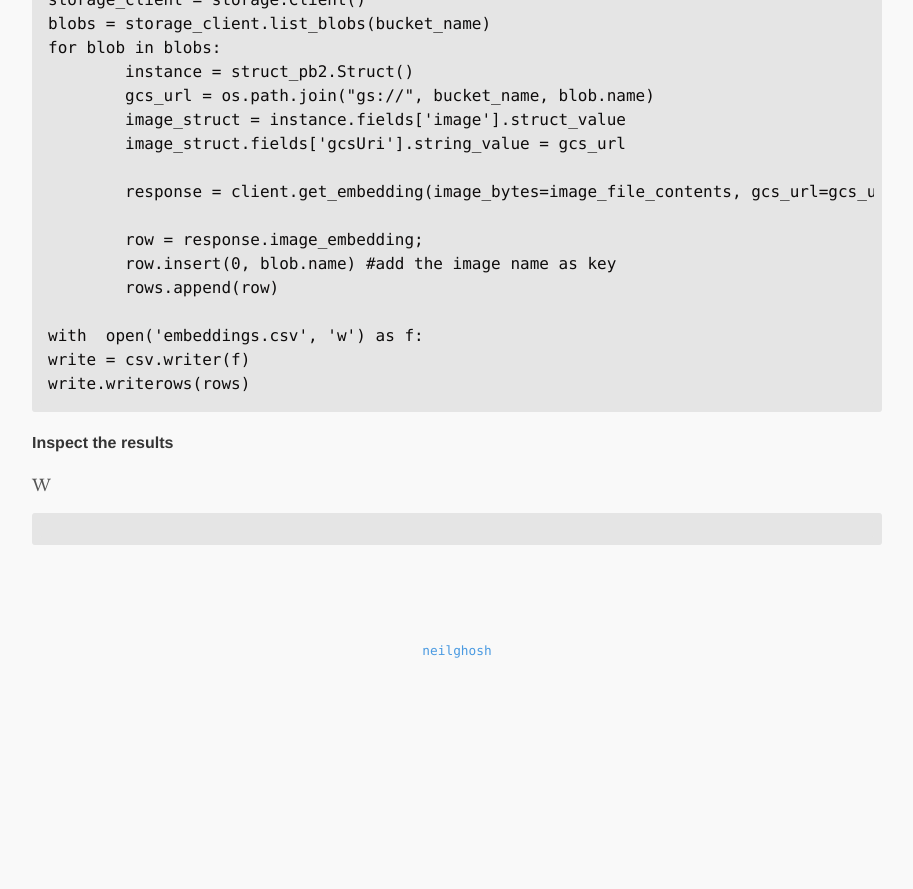
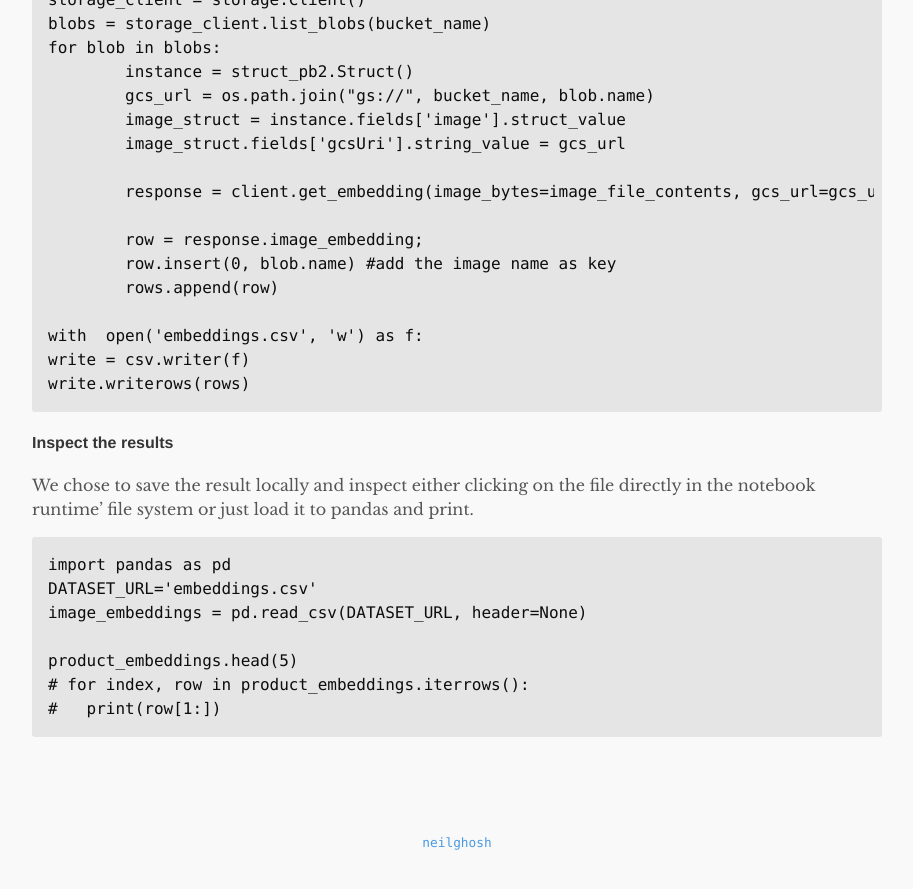
Before and after one commit to neilghosh/neilghosh.github.io, a Jekyll site: the page built from _posts/2023/2023-12-02-embeddings-prediction-using-vertext-ai-and-vector-database.md.md, in a window 1280 px wide and 900 px high, scrolled down 3085 px. Shown: the top 889 px of the window, without its empty margins (183-1096 px from the left). Built offline with Jekyll 4.4.1, drawn with Linux system fonts in a browser that asks for light colours; before the commit the page ends 3793 px from its top, so only the background shows below that.

Commit message:
_posts/2023/2023-12-02-embeddings-prediction-using-vertext-ai-and-vector-database.md.md updated from https://stackedit.io/

````diff
--- a/_posts/2023/2023-12-02-embeddings-prediction-using-vertext-ai-and-vector-database.md.md
+++ b/_posts/2023/2023-12-02-embeddings-prediction-using-vertext-ai-and-vector-database.md.md
@@ -111,10 +111,17 @@ write.writerows(rows)
 ```
 
 #### Inspect the results
-W
+We chose to save the result locally and inspect either clicking on the file directly in the notebook runtime' file system or just load it to pandas and print.
 ```
+import pandas as pd
+DATASET_URL='embeddings.csv'
+image_embeddings = pd.read_csv(DATASET_URL, header=None)
+
+product_embeddings.head(5)
+# for index, row in product_embeddings.iterrows():
+#   print(row[1:])
 ```
 <!--stackedit_data:
-eyJoaXN0b3J5IjpbLTgyNTYwMjY4MSwtMTExMjg3MjY5NSwxOT
-kyNzQ5MDE3LDc2MTgxMDAwNF19
+eyJoaXN0b3J5IjpbNjU2ODM0MDQ4LC0xMTEyODcyNjk1LDE5OT
+I3NDkwMTcsNzYxODEwMDA0XX0=
 -->
````
